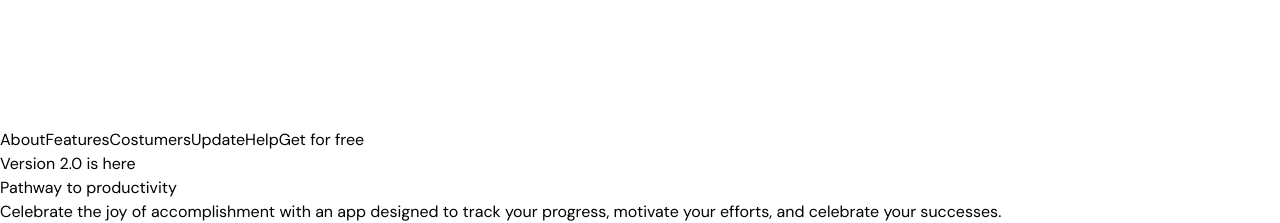
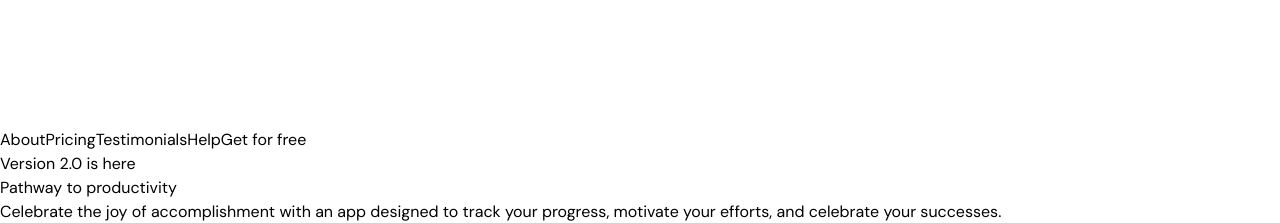
Before and after one commit to paulopbi/SaaS, a Next.js app: page / in a window 1280 px wide. Shown: the part 2520-2743 px from the top of the page. Built offline with nearby package versions, Linux system fonts and the light colour scheme.

Commit message:
feat: add smooth scrolling and add my social media in the anchor tags

```diff
--- a/src/app/globals.css
+++ b/src/app/globals.css
@@ -1,6 +1,11 @@
 @tailwind base;
 @tailwind components;
 @tailwind utilities;
+
+html {
+  scroll-behavior: smooth;
+  scroll-padding-top: 150px;
+}
 
 @layer components {
   .btn {
--- a/src/sections/Footer.tsx
+++ b/src/sections/Footer.tsx
@@ -8,18 +8,33 @@ import SocialYoutube from "@/assets/social-youtube.svg";
 
 export const Footer = () => {
   return (
-    <footer className="bg-black text-[#bcbcbc] text-sm py-10 text-center">
+    <footer
+      id="contact"
+      className="bg-black text-[#bcbcbc] text-sm py-10 text-center"
+    >
       <div className="container">
         <div className="inline-flex relative before:content-[''] before:absolute before:top-2 before:bottom-0 before:bg-[linear-gradient(to_right,#f87bff,#fb92cf,#ffdd9b,#c2f081,#2fd8fe)] before:w-full before:blur">
           <Image src={logo} alt="Logo image" height={40} className="relative" />
         </div>
         <nav className="flex flex-col md:flex-row md:justify-center gap-6 mt-6 ">
-          <a href="#">About</a>
-          <a href="#">Features</a>
-          <a href="#">Costumers </a>
-          <a href="#">Pricing</a>
-          <a href="#">Help</a>
-          <a href="#">Careers</a>
+          <a href="https://www.linkedin.com/in/paulopbi/" target="_blank">
+            About
+          </a>
+          <a href="https://www.linkedin.com/in/paulopbi/" target="_blank">
+            Features
+          </a>
+          <a href="https://www.linkedin.com/in/paulopbi/" target="_blank">
+            Costumers{" "}
+          </a>
+          <a href="https://github.com/paulopbi" target="_blank">
+            Pricing
+          </a>
+          <a href="https://github.com/paulopbi" target="_blank">
+            Help
+          </a>
+          <a href="https://github.com/paulopbi" target="_blank">
+            Careers
+          </a>
         </nav>
         <div className="flex justify-center gap-6 mt-6">
           <SocialX />
--- a/src/sections/Header.tsx
+++ b/src/sections/Header.tsx
@@ -21,11 +21,10 @@ export const Header = () => {
             <Image src={Logo} alt="Sass Logo" width={40} height={40} />
             <MenuIcon className="h-5 w-5 md:hidden" />
             <nav className="hidden md:flex gap-6 text-black/60 items-center">
-              <a href="#">About</a>
-              <a href="#">Features</a>
-              <a href="#">Costumers</a>
-              <a href="#">Update</a>
-              <a href="#">Help</a>
+              <a href="#about">About</a>
+              <a href="#pricing">Pricing</a>
+              <a href="#testimonials">Testimonials</a>
+              <a href="#contact">Help</a>
               <button className="bg-black text-white px-4 py-2 rounded-lg font-medium inline-flex items-center justify-center tracking-tight">
                 Get for free
               </button>
--- a/src/sections/Pricing.tsx
+++ b/src/sections/Pricing.tsx
@@ -57,7 +57,7 @@ const pricingTiers = [
 
 export const Pricing = () => {
   return (
-    <section className="py-24 bg-white">
+    <section id="pricing" className="py-24 bg-white">
       <div className="container">
         <div className="section-heading">
           <h2 className="section-title">Pricing</h2>
--- a/src/sections/ProductShowcase.tsx
+++ b/src/sections/ProductShowcase.tsx
@@ -16,6 +16,7 @@ export const ProductShowcase = () => {
   const translateY = useTransform(scrollYProgress, [0, 1], [150, -150]);
   return (
     <section
+      id="about"
       ref={sectionRef}
       className="bg-gradient-to-b from-[#ffffff] to-[#d2dcff] py-24 overflow-x-clip"
     >
--- a/src/sections/Testimonials.tsx
+++ b/src/sections/Testimonials.tsx
@@ -124,7 +124,7 @@ const TestimonialsColumn = (props: {
 
 export const Testimonials = () => {
   return (
-    <section className="bg-white py-0">
+    <section id="testimonials" className="bg-white py-0">
       <div className="container">
         <div className="section-heading">
           <div className="flex justify-center">
```
Also changed, not shown: src/sections/Hero.tsx (+1 -8 lines).
